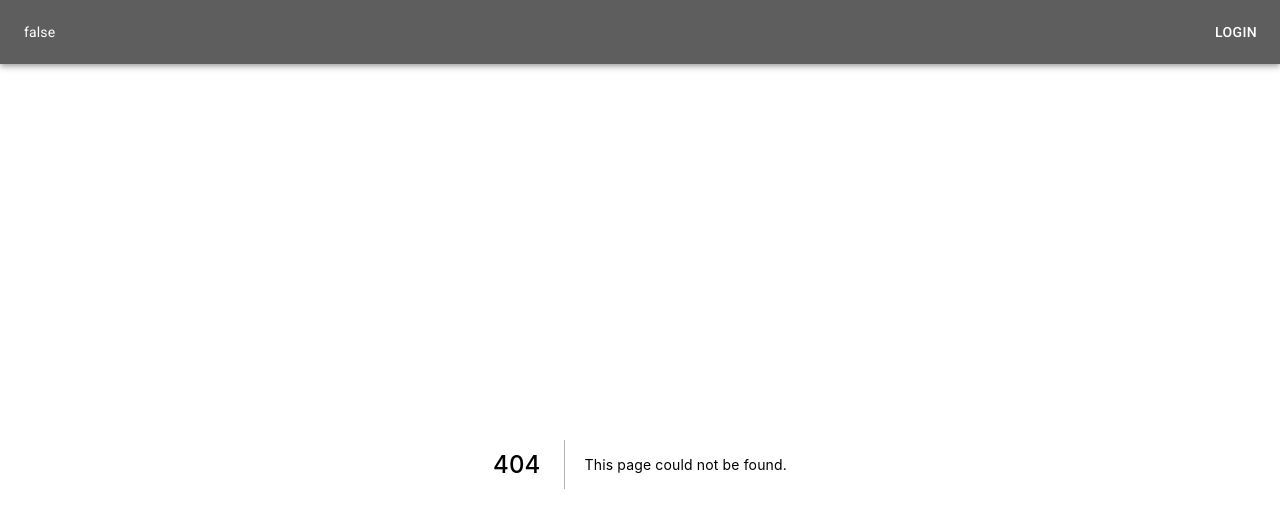
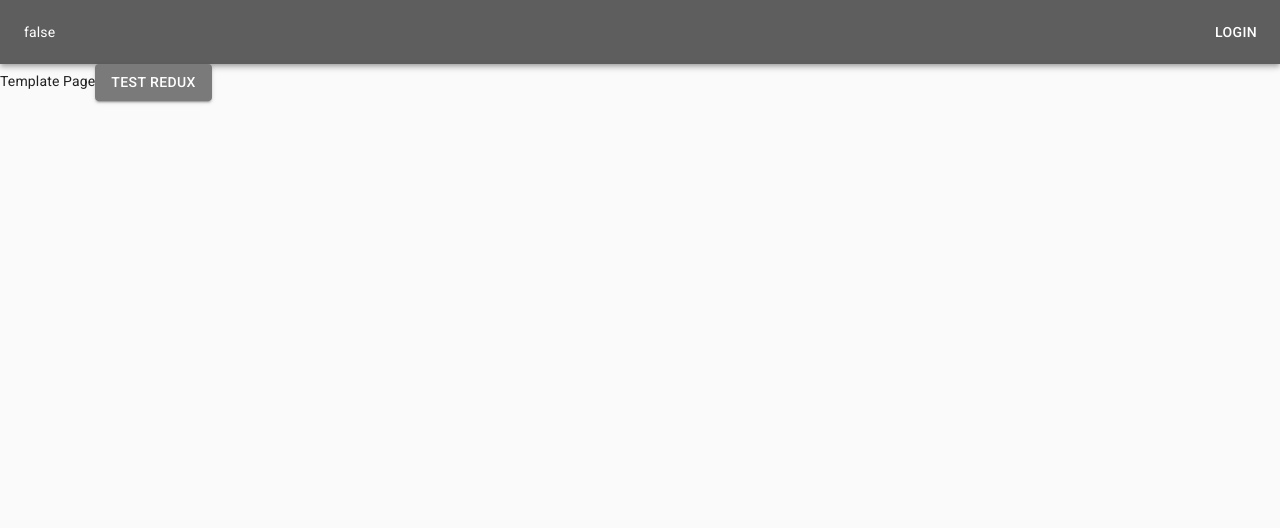
Before and after one commit to sam-n-bell/social-app-next, a Next.js app in the folder social-app/: page /examples/reduxexample in a window 1280 px wide. Before the commit this address had no page. Shown: the top 528 px of the page. Built offline with nearby package versions, Linux system fonts and the light colour scheme.

Commit message:
obs packages

```diff
--- a/social-app/package.json
+++ b/social-app/package.json
@@ -15,10 +15,12 @@
     "next": "10.2.0",
     "react": "17.0.2",
     "react-dom": "17.0.2",
+    "react-redux": "^7.1.1",
     "redux": "^4.1.0",
     "redux-observable": "^1.2.0",
-    "rxjs": "^7.1.0",
+    "rxjs": "^6.5.3",
     "styled-components": "^5.3.0",
+    "typesafe-actions": "^4.4.2",
     "yup": "^0.32.9"
   },
   "devDependencies": {
@@ -26,6 +28,7 @@
     "@types/node": "^15.0.3",
     "@types/react": "^17.0.5",
     "@types/yup": "^0.29.11",
+    "@types/react-redux": "^7.1.2",
     "babel-plugin-styled-components": "^1.12.0",
     "typescript": "^4.2.4"
   }
--- /dev/null
+++ b/social-app/pages/examples/reduxexample.tsx
@@ -0,0 +1,23 @@
+import { Button } from "@material-ui/core";
+import React from "react";
+// import { useDispatch } from "react-redux";
+// import { weatherGetAction } from "../../store/actions";
+
+const ReduceExample: React.FC = () => {
+  // const dispatch = useDispatch();
+
+  // const dispatchLogin = () => {
+  //   dispatch(weatherGetAction(722, 354));
+  // };
+
+  return (
+    <>
+      <span>Template Page</span>
+      <Button variant="contained" color="primary">
+        Test Redux
+      </Button>
+    </>
+  );
+};
+
+export default ReduceExample;
```
Also changed, not shown: 1 other file (tests, documents, lock files or other folders).
